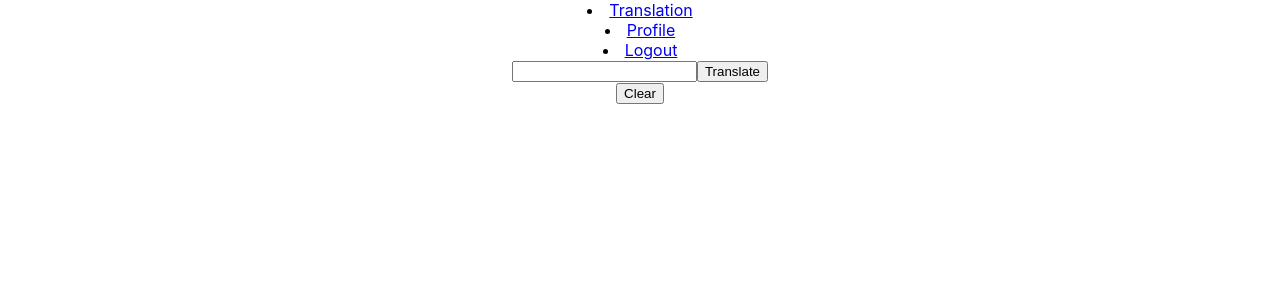
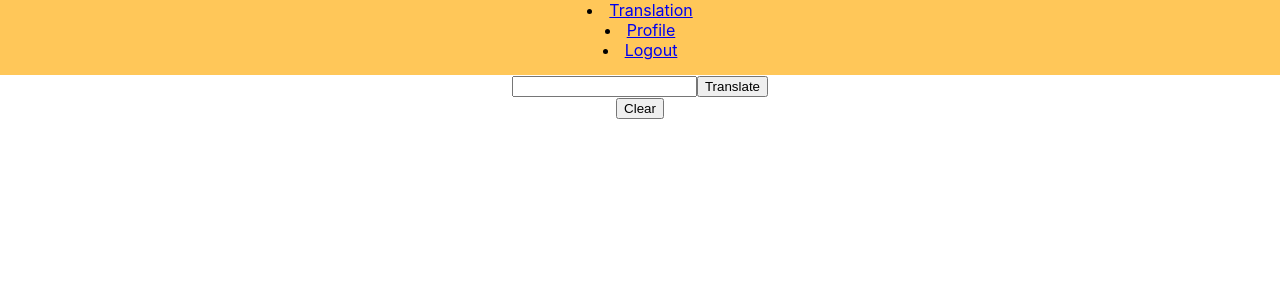
Before and after one commit to RustyOn/EA-Assignment2, a React (Create React App) app in the folder ea-assignment2/: page /translation in a window 1280 px wide. Shown: the top 300 px of the page. Built offline with nearby package versions, Linux system fonts and the light colour scheme.

Commit message:
NavBar Css
feat: nav bar minor styling added

```diff
--- a/ea-assignment2/src/Nav.jsx
+++ b/ea-assignment2/src/Nav.jsx
@@ -1,3 +1,4 @@
+import { cleanup } from "@testing-library/react";
 import {
     BrowserRouter,
     Routes,
@@ -18,8 +19,10 @@ function Nav() {
         sessionStorage.clear()
       }
     }
+
     return (
       <nav>
+        <div className="nav-bar">
           <li>
             <NavLink to="/translation">Translation</NavLink>
           </li>
@@ -29,6 +32,7 @@ function Nav() {
           <li>
             <NavLink to="/" onClick={Logout}>Logout</NavLink>
           </li>
+        </div>
       </nav>
     )
   }
--- a/ea-assignment2/src/index.css
+++ b/ea-assignment2/src/index.css
@@ -11,3 +11,8 @@ code {
   font-family: source-code-pro, Menlo, Monaco, Consolas, 'Courier New',
     monospace;
 }
+
+.nav-bar{
+  background-color: #FFC759;
+  height: 75px;
+}
```
Lines whose indentation alone changed are shown as unchanged.
